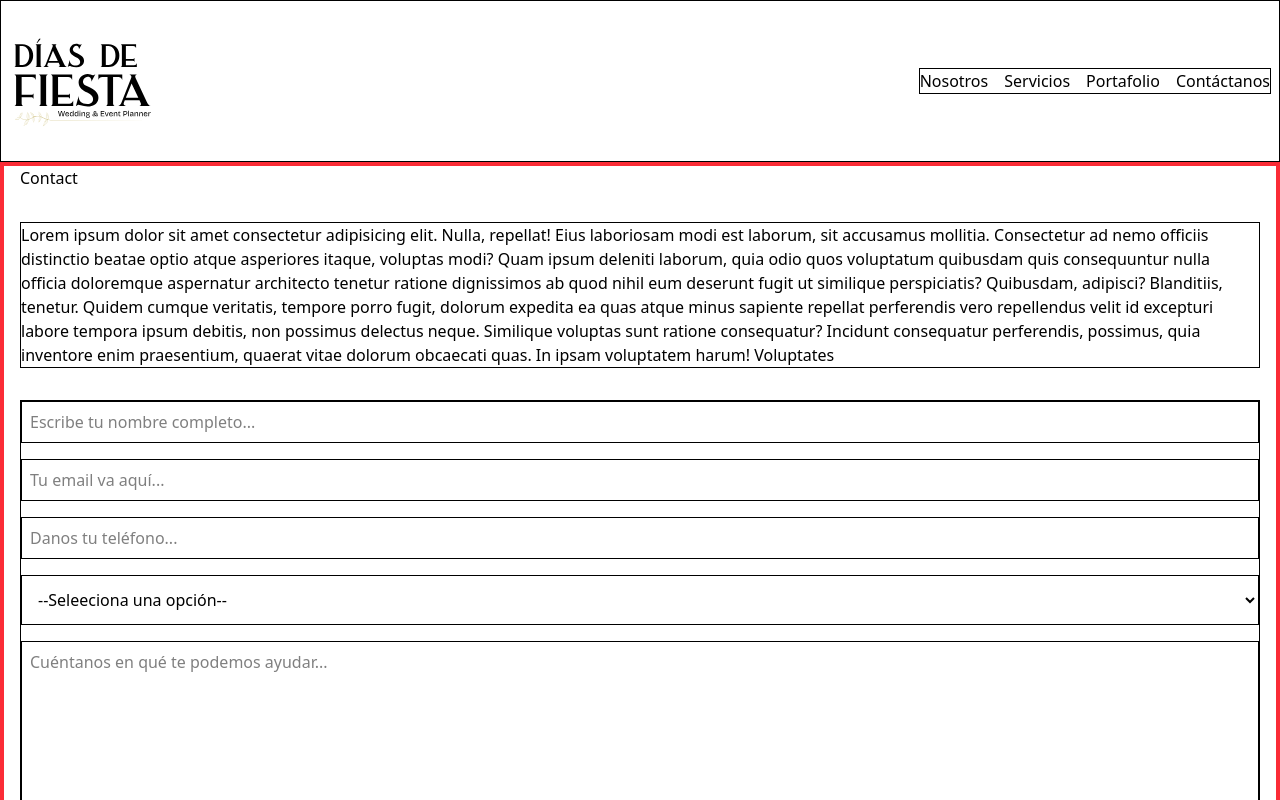
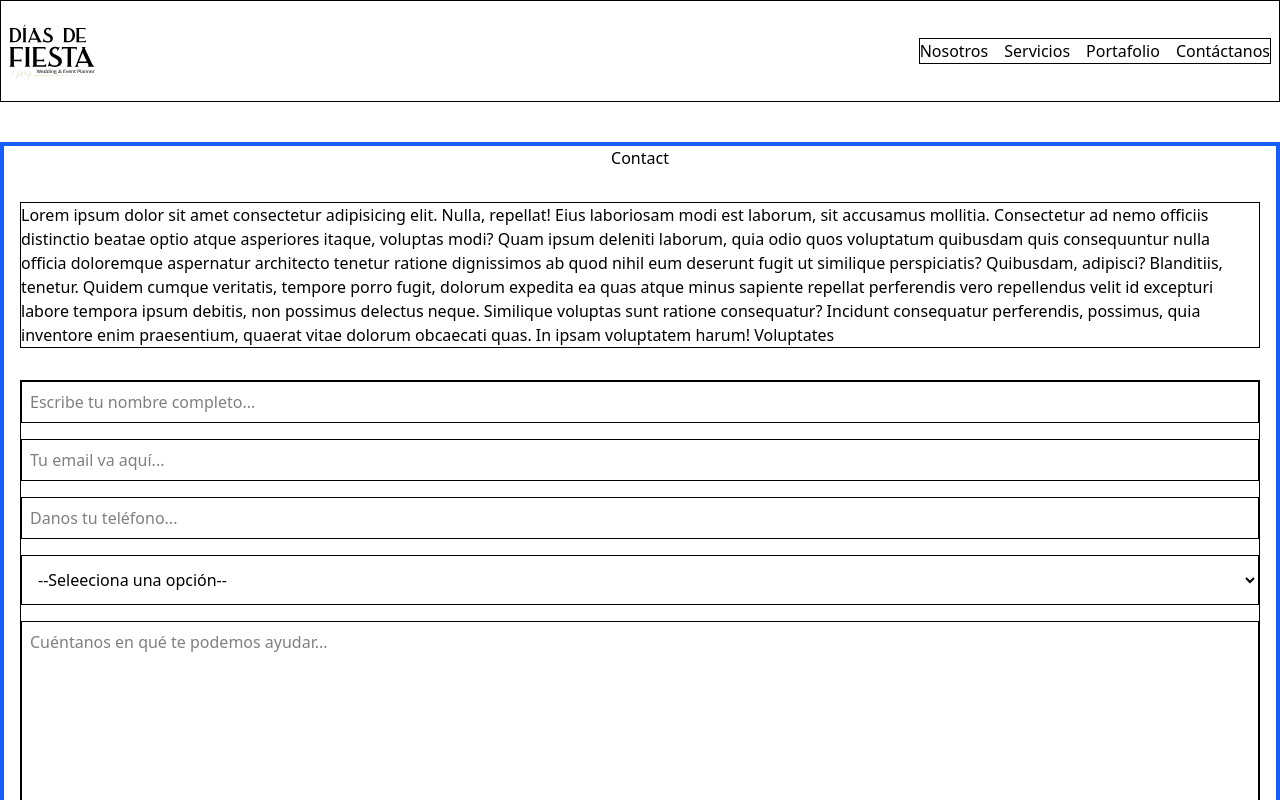
Before and after one commit to anfvc/dias-de-fiesta, a React (Vite) app: page /contact in a window 1280 px wide. Shown: the top 800 px of the page. Built offline with nearby package versions, Linux system fonts and the light colour scheme; no server answers.

Commit message:
control hamburger menu with state variable and modify style

```diff
--- a/src/Components/HamburgerMenu/HamburgerMenu.css
+++ b/src/Components/HamburgerMenu/HamburgerMenu.css
@@ -1,31 +1,6 @@
 #hamburgerMenu {
   width: 3rem;
   height: 2rem;
-}
-
-.burger-wrapper {
-  cursor: pointer;
-}
-
-#sidebar {
-  background: #aa9945;
-  /* width of the sidebar, change if necessary */
-  width: 50%;
-  height: 100dvh;
-  position: fixed;
-  left: 0;
-  transition-timing-function: cubic-bezier(10, 2, 3, 1);
-  transform: translateX(-100%);
-  top: 0;
-  transition: 0.5s;
-}
-
-#menyAvPaa {
-  display: none;
-}
-
-#menyAvPaa:checked ~ #sidebar {
-  transform: translateX(0rem);
 }
 
 #burger {
@@ -33,31 +8,43 @@
   cursor: pointer;
   width: 3rem;
   height: 2rem;
-  /* right: 1rem; */
-  /* top: 1rem; */
   display: flex;
   justify-content: space-between;
   flex-direction: column;
 }
 
 #burger > div {
-  height: 0.35rem;
+  height: 0.25rem;
   border-radius: 1rem;
   background-color: #000;
   transition: 0.5s;
-  z-index: 999;
 }
 
-#menyAvPaa:checked ~ #burger > div {
-  background-color: black;
+#burger > div:nth-child(2) {
+  height: 0.2rem;
 }
 
-#menyAvPaa:checked ~ #burger > div:nth-child(1) {
-  transform: translateY(12px) rotate(45deg);
+#burger.open > div:nth-child(1) {
+  transform: translateY(14px) rotate(45deg);
 }
-#menyAvPaa:checked ~ #burger > div:nth-child(2) {
+#burger.open > div:nth-child(2) {
   opacity: 0;
 }
-#menyAvPaa:checked ~ #burger > div:nth-child(3) {
+#burger.open > div:nth-child(3) {
   transform: translateY(-14px) rotate(-45deg);
 }
+
+#sidebar {
+  background: #aa9945;
+  width: 50%;
+  height: 100dvh;
+  position: fixed;
+  left: 0;
+  top: 0;
+  transform: translateX(-100%);
+  transition: transform 0.5s ease-in-out;
+}
+
+#sidebar.open {
+  transform: translateX(0);
+}
--- a/src/Components/HamburgerMenu/HamburgerMenu.tsx
+++ b/src/Components/HamburgerMenu/HamburgerMenu.tsx
@@ -3,35 +3,43 @@ import logo from "../../assets/dias-de-fiesta-logo-black.svg";
 import { Link } from "react-router";
 
 type Props = {
+  isOpen: boolean;
   toggleMenu: () => void;
 };
 
-const HamburgerMenu = ({ toggleMenu }: Props) => {
+const HamburgerMenu = ({ toggleMenu, isOpen }: Props) => {
   return (
     <section id="hamburgerMenu" onClick={toggleMenu} className="md:hidden mr-3">
-      <input type="checkbox" id="menyAvPaa" />
-      <label id="burger" htmlFor="menyAvPaa">
+      <div id="burger" onClick={toggleMenu} className={isOpen ? "open" : ""}>
         <div></div>
         <div></div>
         <div></div>
-      </label>
-      <nav id="sidebar">
+      </div>
+      <nav id="sidebar" className={isOpen ? "open" : ""}>
         <Link to="/">
           <img src={logo} alt="Logo de Dias de Fiesta" className="w-40" />
         </Link>
         <div className="w-full h-full border flex">
           <ul className="w-full h-full flex flex-col justify-start mt-30 gap-20 ml-4 text-xl">
             <li>
-              <Link to="/about" target="_self" onClick={toggleMenu}>Nosotros</Link>
+              <Link to="/about" target="_self" onClick={toggleMenu}>
+                Nosotros
+              </Link>
             </li>
             <li>
-              <Link to="/services">Servicios</Link>
+              <Link to="/services" target="_self" onClick={toggleMenu}>
+                Servicios
+              </Link>
             </li>
             <li>
-              <Link to="/portfolio">Portafolio</Link>
+              <Link to="/portfolio" target="_self" onClick={toggleMenu}>
+                Portafolio
+              </Link>
             </li>
             <li>
-              <Link to="/contact">Contáctanos</Link>
+              <Link to="/contact" target="_self" onClick={toggleMenu}>
+                Contáctanos
+              </Link>
             </li>
           </ul>
         </div>
--- a/src/Components/Navbar.tsx
+++ b/src/Components/Navbar.tsx
@@ -1,6 +1,7 @@
 import { useState } from "react";
 import logo from "../assets/dias-de-fiesta-logo-black.svg";
 import HamburgerMenu from "./HamburgerMenu/HamburgerMenu";
+import { Link } from "react-router";
 
 const Navbar = () => {
   const [isOpen, setIsOpen] = useState<boolean>(false);
@@ -10,19 +11,29 @@ const Navbar = () => {
   };
 
   return (
-    <header className="w-full border bg-white">
+    <header className="w-full border bg-white sticky top-0">
       <nav className="flex items-center justify-between">
         <div className="logo-container">
-          <img src={logo} alt="Logo de Dias de Fiesta" className="w-40" />
+          <Link to="/">
+            <img src={logo} alt="Logo de Dias de Fiesta" className="w-25" />
+          </Link>
         </div>
 
-        <HamburgerMenu toggleMenu={handleMenuOpenOrClose} />
+        <HamburgerMenu toggleMenu={handleMenuOpenOrClose} isOpen={isOpen} />
 
         <ul className="hidden md:flex gap-4 border mr-2">
-          <li>Nosotros</li>
-          <li>Servicios</li>
-          <li>Portafolio</li>
-          <li>Contáctanos</li>
+          <li>
+            <Link to="/about">Nosotros</Link>
+          </li>
+          <li>
+            <Link to="/services">Servicios</Link>
+          </li>
+          <li>
+            <Link to="/portfolio">Portafolio</Link>
+          </li>
+          <li>
+            <Link to="/contact">Contáctanos</Link>
+          </li>
         </ul>
       </nav>
     </header>
--- a/src/Pages/Contact.tsx
+++ b/src/Pages/Contact.tsx
@@ -93,9 +93,9 @@ const Contact = () => {
   };
 
   return (
-    <section id="contact" className="w-full h-full">
-      <div className="w-full h-full flex flex-col justify-start gap-8 mx-auto items-center border-4 border-red-500 px-4">
-        <div className="w-full">
+    <section id="contact" className="w-full h-full my-10 border-4 border-blue-600">
+      <div className="w-full h-full flex flex-col justify-start gap-8 mx-auto items-center px-4">
+        <div className="w-full text-center">
           <h2>Contact</h2>
         </div>
         <div className="w-full border">
```
